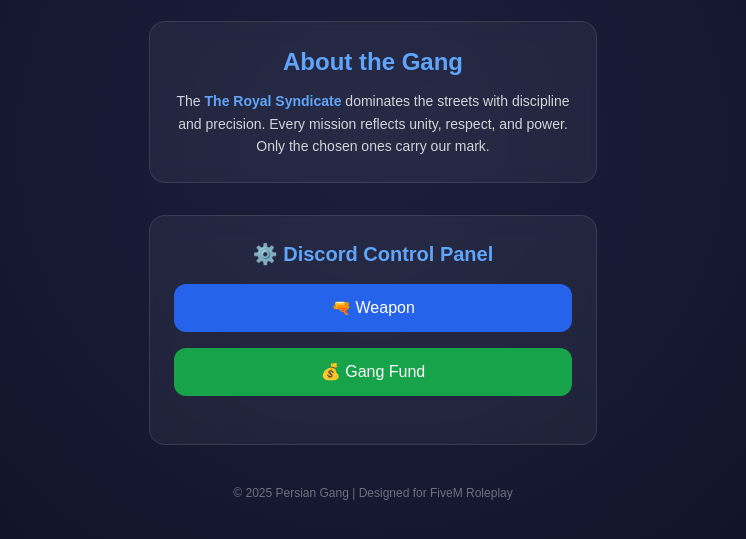
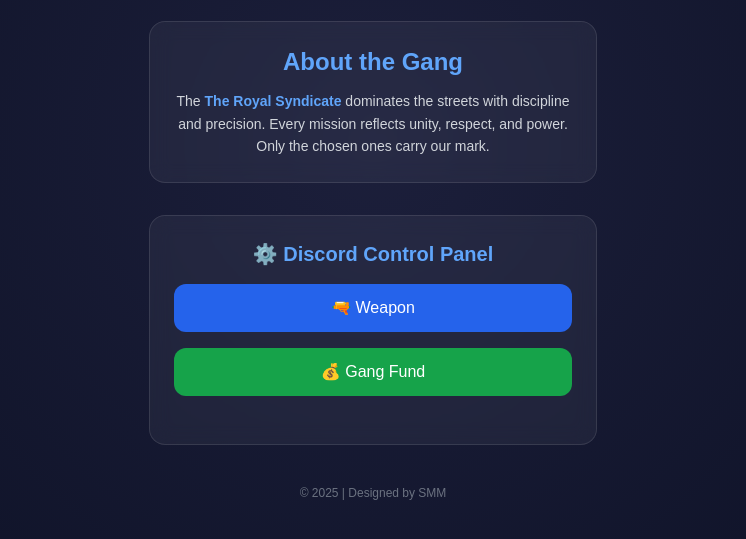
Before and after one commit to munaim007/Discord-Web-Bot, a website: page public/index.html in a window 1280 px wide. Shown: the part 257-796 px from the top of the page, without its empty margins (267-1013 px from the left). Drawn offline with nearby package versions, Linux system fonts and the light colour scheme.

Commit message:
Update index.html

```diff
--- a/public/index.html
+++ b/public/index.html
@@ -72,7 +72,7 @@
   </div>
 
   <footer class="mt-10 text-gray-500 text-xs text-center">
-    © 2025 Persian Gang | Designed for FiveM Roleplay
+    © 2025  | Designed by SMM
   </footer>
 
   <!-- Script Logic -->
```
